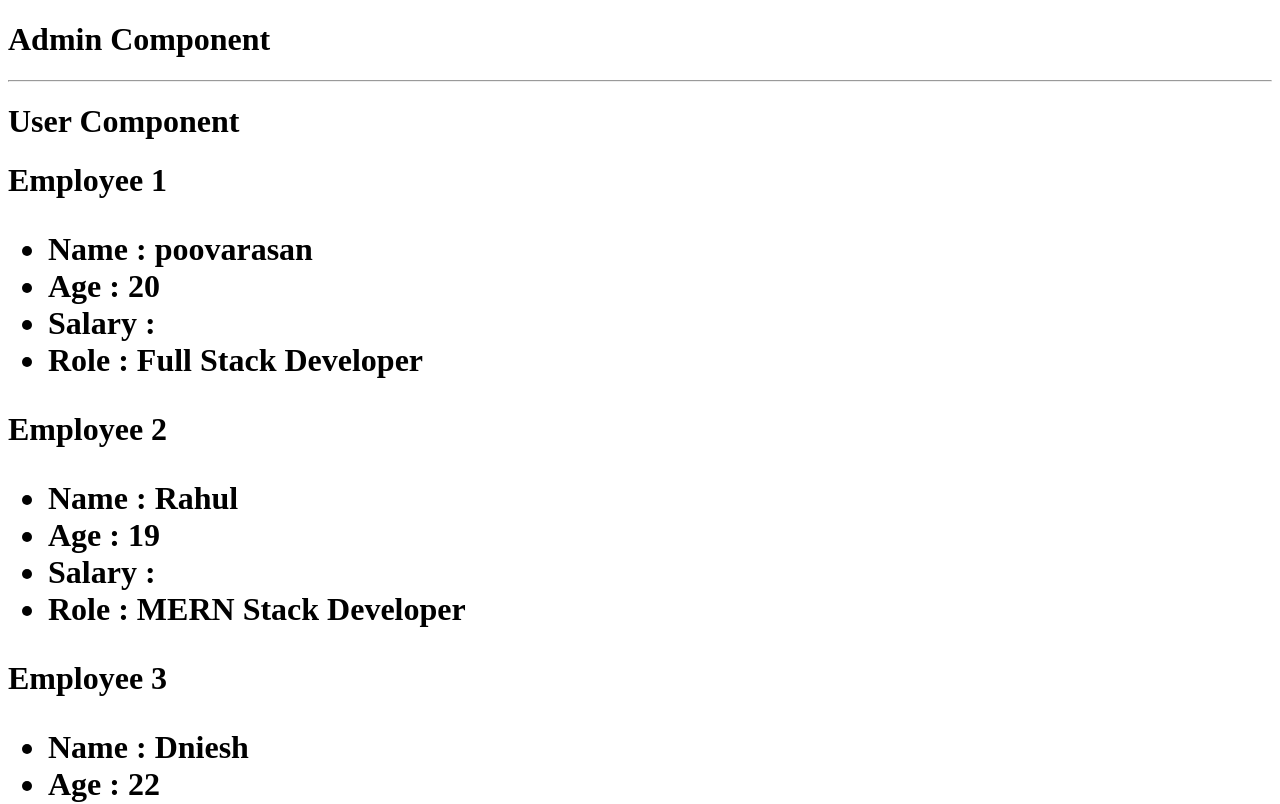
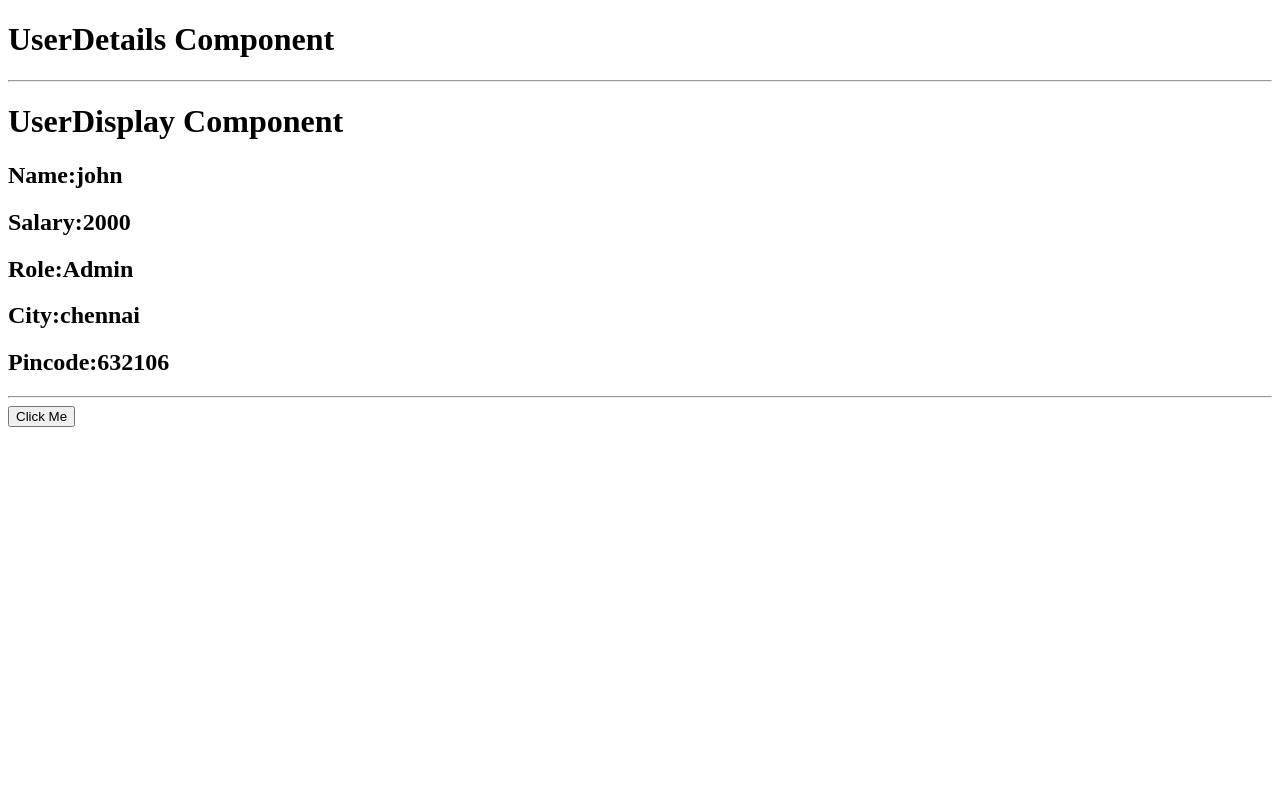
Before and after one commit to poovarasan4321/ReactLearninig, a React (Vite) app: page / in a window 1280 px wide. Shown: the top 804 px of the page. Built offline with nearby package versions, Linux system fonts and the light colour scheme.

Commit message:
"How Funtion Will Pass as Props in Cvomponent"

```diff
--- a/src/App.jsx
+++ b/src/App.jsx
@@ -10,6 +10,7 @@ import FunComponent from "./Component/FunComponent";
 import Parent from "./Props/Parent";
 import Parent1 from "./Props/Parent1";
 import Admin from "./Props/Admin";
+import UserDetails from "./Props/UserDetails";
 
 const App = () => {
     return (
@@ -24,7 +25,8 @@ const App = () => {
             {/* <Rule5/> */}
             {/* <Parent/> */}
             {/* <Parent1 /> */}
-            <Admin/>
+            {/* <Admin /> */}
+            <UserDetails />
         </>
 
     );
--- /dev/null
+++ b/src/Props/UserDetails.jsx
@@ -0,0 +1,40 @@
+import React from 'react'
+import UserDisplay from './UserDisplay';
+
+const UserDetails = () => {
+    const userDetails = {
+        name: "john",
+        salary: 2000,
+        role: "Admin",
+        address: {
+            city: "chennai",
+            pincode: 632106
+        }
+    };
+
+    //! Function How To Pass  asa a Props in parent to child
+
+    let displayMsg = () => {
+
+        let userInput = confirm("Are you really interseted to learn react.js")
+        if (userInput === true) {
+            alert("Ok,Then why You People are  Not Responding ? ")
+        } else {
+            alert("ThankYou For Your replay ")
+        }
+    }
+
+
+    return (
+        <>
+            <h1>UserDetails Component</h1>
+            <hr />
+            <UserDisplay
+                userDetails={userDetails}
+                displayMsg={displayMsg}
+            />
+        </>
+    )
+}
+
+export default UserDetails
--- /dev/null
+++ b/src/Props/UserDisplay.jsx
@@ -0,0 +1,24 @@
+import React from 'react'
+
+const UserDisplay = (props) => {
+    let { name, role, salary, address: { city, pincode } } = props.userDetails
+    let { displayMsg } = props
+    console.log(displayMsg);
+
+
+
+    return (
+        <>
+            <h1>UserDisplay Component</h1>
+            <h2>Name:{name}</h2>
+            <h2>Salary:{salary}</h2>
+            <h2>Role:{role}</h2>
+            <h2>City:{city}</h2>
+            <h2>Pincode:{pincode}</h2>
+            <hr />
+            <button onClick={displayMsg} style={{ marginBottom: "20px" }}>Click Me</button>
+        </>
+    )
+}
+
+export default UserDisplay
```
